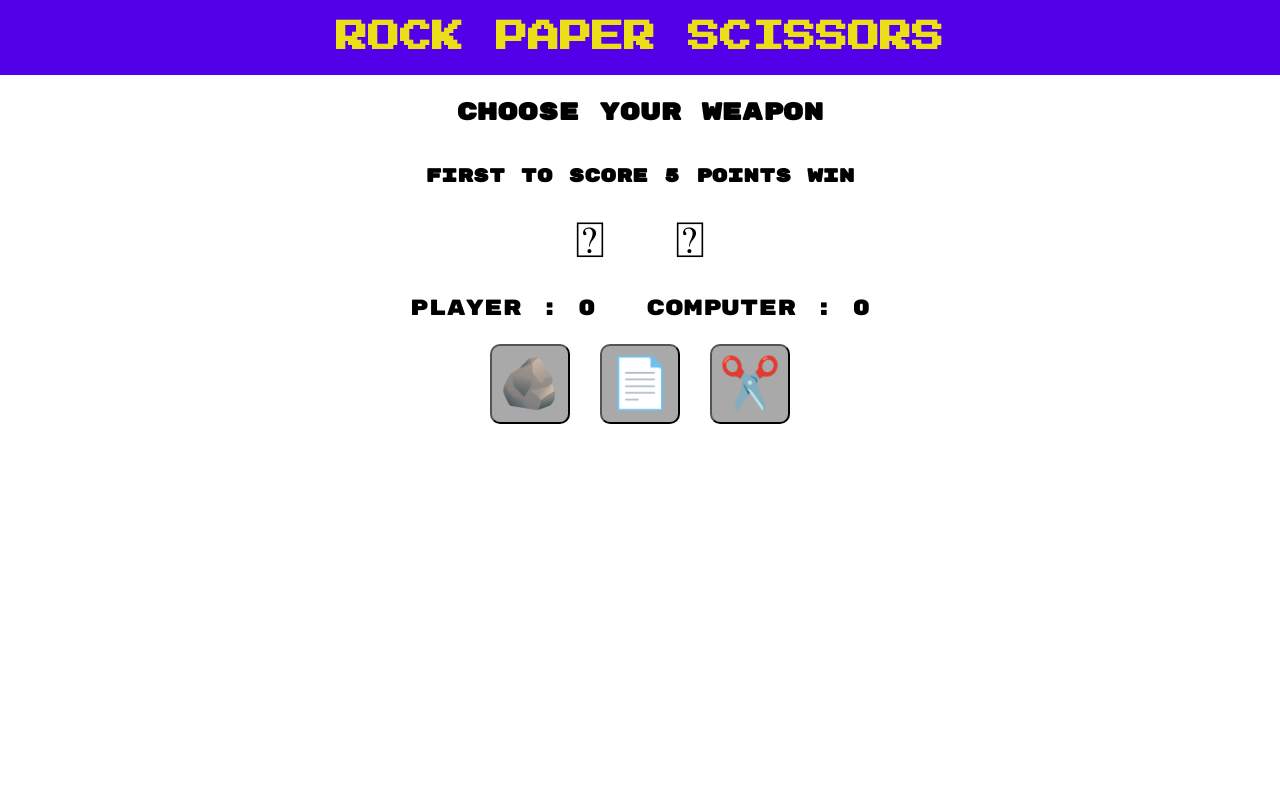
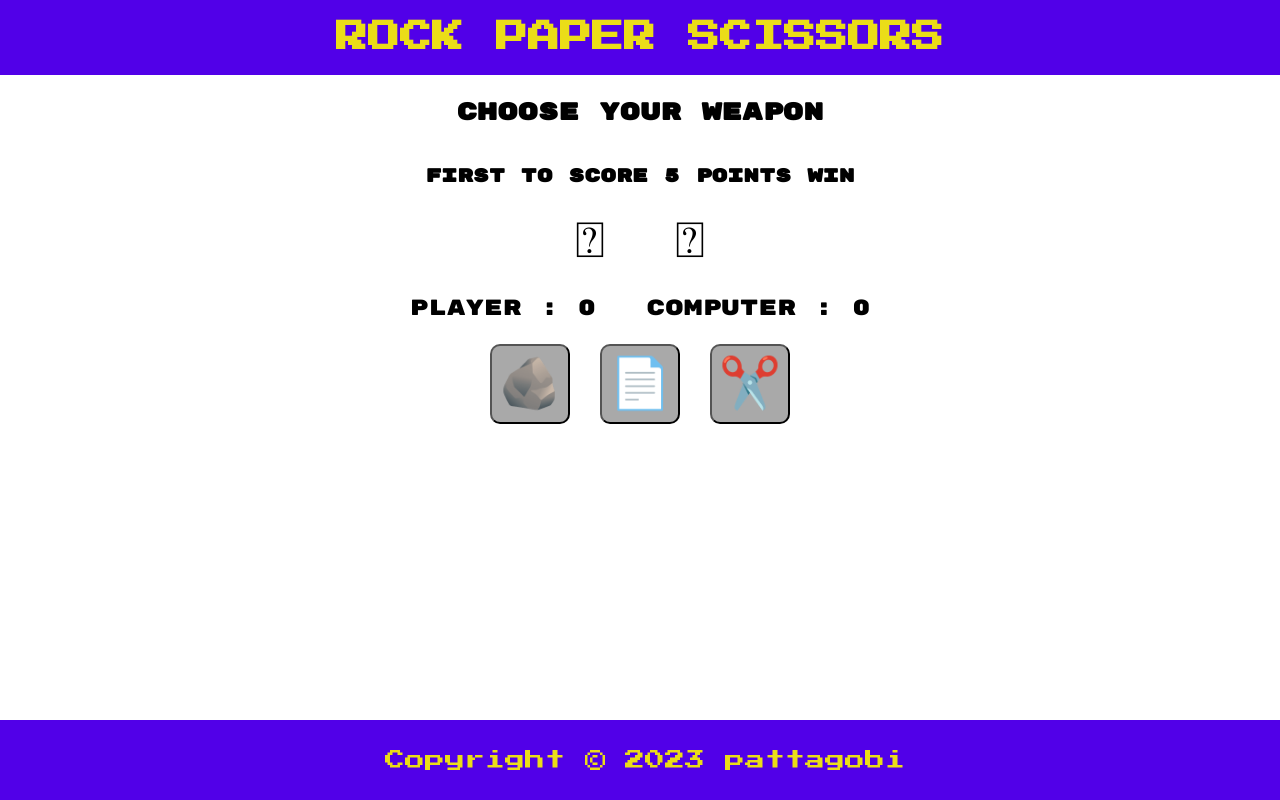
Before and after one commit to pattag0bi/rock-paper-scissors, a plain HTML site: page index.html in a window 1280 px wide. Drawn offline with Linux system fonts and the light colour scheme.

Commit message:
added footer

```diff
--- a/index.html
+++ b/index.html
@@ -51,6 +51,18 @@
       <button class="btn-restart">play again</button>
     </div>
     <div class="overlay"></div>
+    <div class="footer">
+      <p>
+        Copyright ©
+        <script>
+          document.write(new Date().getFullYear());
+        </script>
+        pattagobi
+      </p>
+      <a href="https://github.com/pattag0bi" target="_blank">
+        <i class="fab fa-github"></i
+      ></a>
+    </div>
     <script src="script.js"></script>
   </body>
 </html>
--- a/style.css
+++ b/style.css
@@ -105,3 +105,29 @@ body {
   background-color: black;
   opacity: 0.6;
 }
+
+.footer {
+  position: absolute;
+  bottom: 0;
+  left: 0;
+  display: flex;
+  align-items: center;
+  justify-content: center;
+  gap: 10px;
+  width: 100%;
+  padding: 10px;
+  color: rgb(235, 221, 24);
+  background-color: rgb(81, 0, 232);
+  font-size: 20px;
+  font-family: "Press Start 2P", cursive;
+}
+
+.fa-github {
+  color: var(--primary-light);
+  font-size: 24px;
+  transition: transform 0.3s ease-in-out;
+}
+
+.fa-github:hover {
+  transform: rotate(360deg) scale(1.2);
+}
```
